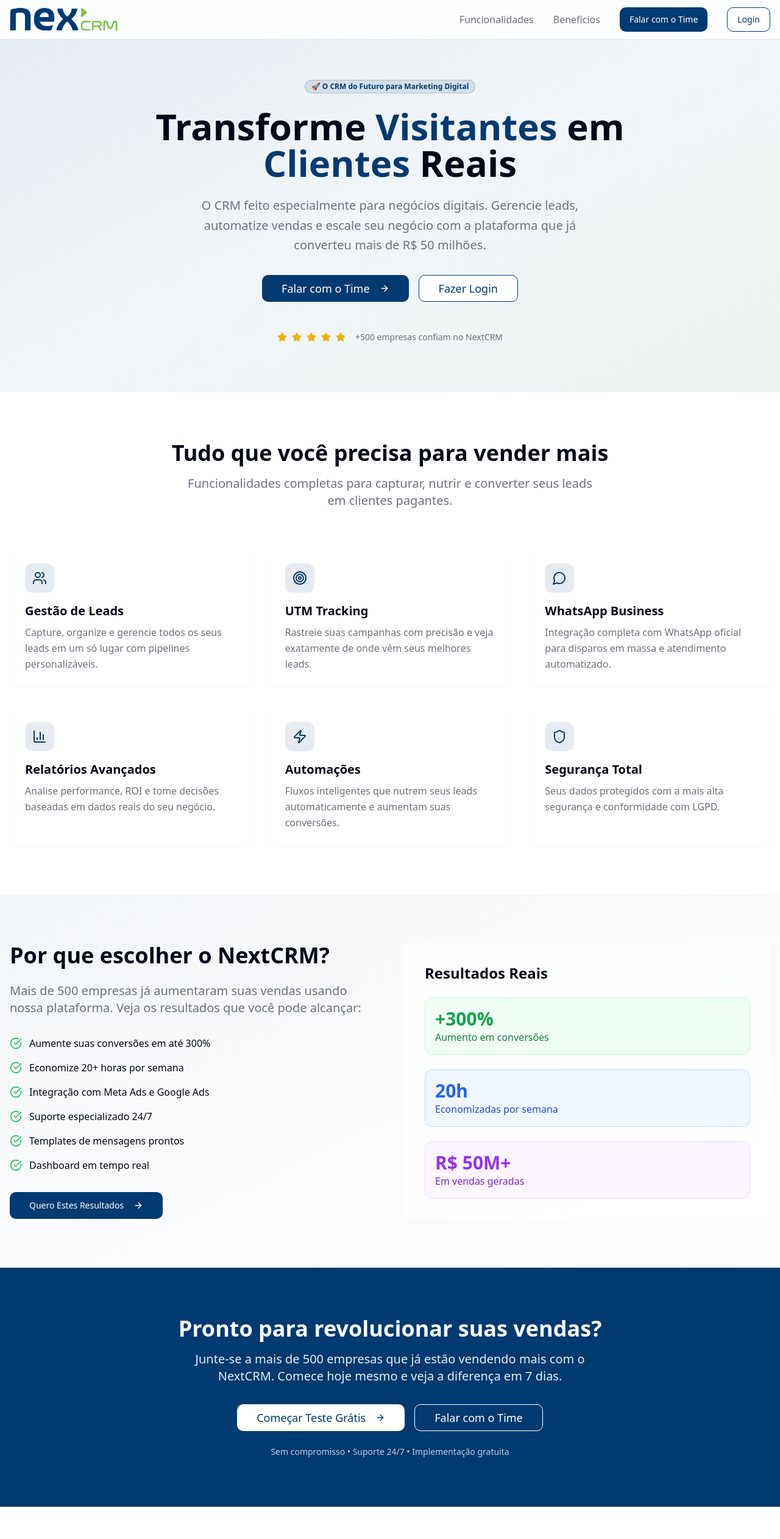
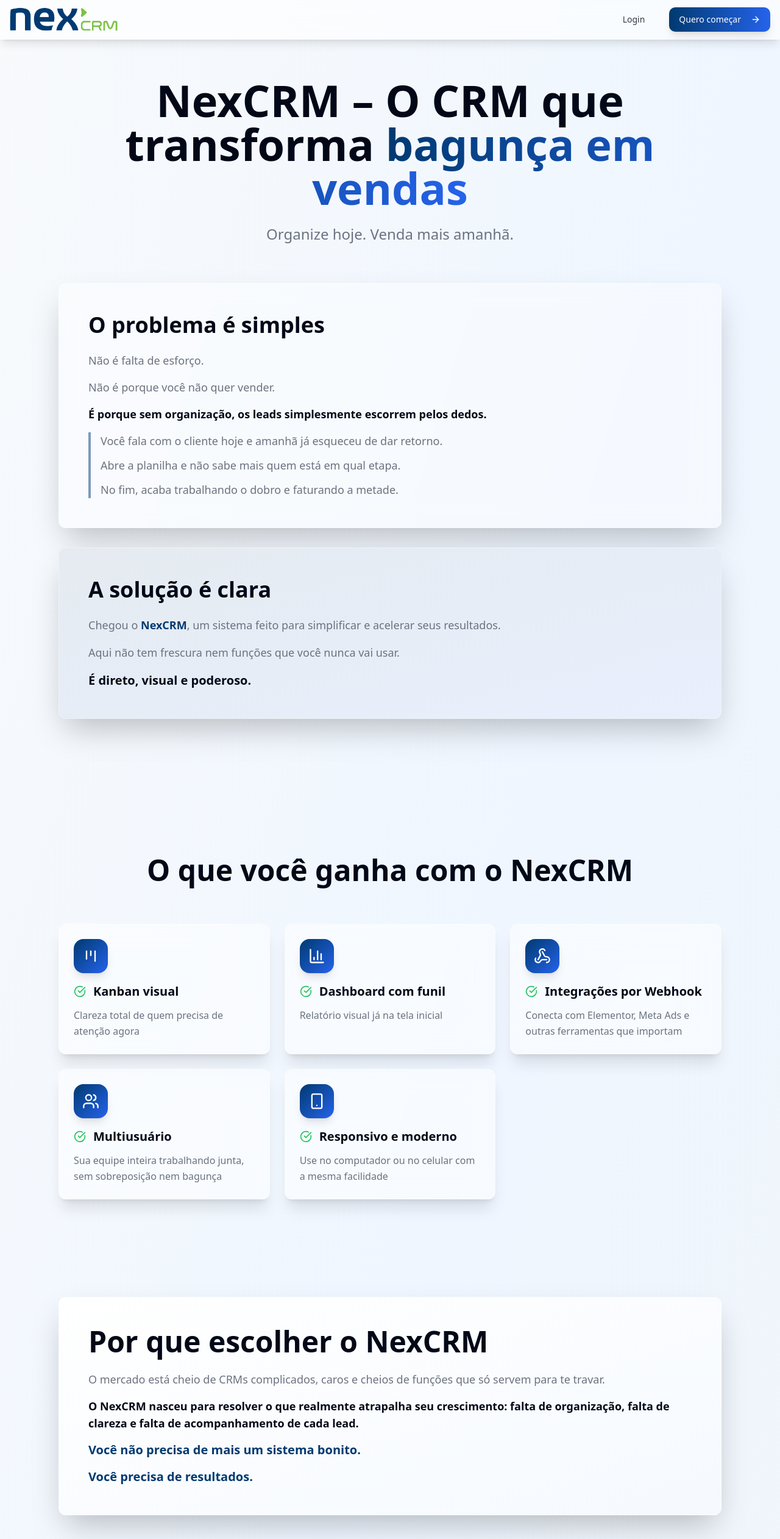
Before and after one commit to nexttecnologiacriativa/crmnex, a React (Vite) app: page / in a window 1280 px wide. Shown: the top 2524 px of the page at 61% size. Built offline with nearby package versions, Linux system fonts and the light colour scheme.

Commit message:
Update landing page design

```diff
--- a/src/components/LandingPage.tsx
+++ b/src/components/LandingPage.tsx
@@ -1,251 +1,297 @@
 import { Button } from "@/components/ui/button";
-import { Badge } from "@/components/ui/badge";
 import { Card, CardContent } from "@/components/ui/card";
-import { ArrowRight, Users, MessageCircle, BarChart3, Zap, Shield, Target, CheckCircle, Star, Menu, X } from "lucide-react";
+import { ArrowRight, CheckCircle, Kanban, BarChart3, Webhook, Users, Smartphone, Menu, X } from "lucide-react";
 import { useState } from "react";
+
 const LandingPage = () => {
   const [isMenuOpen, setIsMenuOpen] = useState(false);
+
   const handleLoginClick = () => {
     window.location.href = '/auth';
   };
+
   const handleCTAClick = () => {
-    const message = encodeURIComponent("Quero saber mais sobre o NextCRM");
-    window.open(`https://wa.me/5512974012534?text=${message}`, '_blank');
+    const message = encodeURIComponent("Olá, quero saber mais sobre o NexCRM");
+    window.open(`https://wa.me/5512991038427?text=${message}`, '_blank');
   };
-  const features = [{
-    icon: Users,
-    title: "Gestão de Leads",
-    description: "Capture, organize e gerencie todos os seus leads em um só lugar com pipelines personalizáveis."
-  }, {
-    icon: Target,
-    title: "UTM Tracking",
-    description: "Rastreie suas campanhas com precisão e veja exatamente de onde vêm seus melhores leads."
-  }, {
-    icon: MessageCircle,
-    title: "WhatsApp Business",
-    description: "Integração completa com WhatsApp oficial para disparos em massa e atendimento automatizado."
-  }, {
-    icon: BarChart3,
-    title: "Relatórios Avançados",
-    description: "Analise performance, ROI e tome decisões baseadas em dados reais do seu negócio."
-  }, {
-    icon: Zap,
-    title: "Automações",
-    description: "Fluxos inteligentes que nutrem seus leads automaticamente e aumentam suas conversões."
-  }, {
-    icon: Shield,
-    title: "Segurança Total",
-    description: "Seus dados protegidos com a mais alta segurança e conformidade com LGPD."
-  }];
-  const benefits = ["Aumente suas conversões em até 300%", "Economize 20+ horas por semana", "Integração com Meta Ads e Google Ads", "Suporte especializado 24/7", "Templates de mensagens prontos", "Dashboard em tempo real"];
-  return <div className="min-h-screen bg-background">
+
+  const features = [
+    {
+      icon: Kanban,
+      title: "Kanban visual",
+      description: "Clareza total de quem precisa de atenção agora"
+    },
+    {
+      icon: BarChart3,
+      title: "Dashboard com funil",
+      description: "Relatório visual já na tela inicial"
+    },
+    {
+      icon: Webhook,
+      title: "Integrações por Webhook",
+      description: "Conecta com Elementor, Meta Ads e outras ferramentas que importam"
+    },
+    {
+      icon: Users,
+      title: "Multiusuário",
+      description: "Sua equipe inteira trabalhando junta, sem sobreposição nem bagunça"
+    },
+    {
+      icon: Smartphone,
+      title: "Responsivo e moderno",
+      description: "Use no computador ou no celular com a mesma facilidade"
+    }
+  ];
+
+  const targetAudience = [
+    "Empreendedores que cansaram de perder vendas",
+    "Equipes comerciais que precisam de organização",
+    "Negócios que querem saber exatamente de onde vem cada cliente"
+  ];
+
+  return (
+    <div className="min-h-screen bg-gradient-to-br from-slate-50 via-blue-50 to-slate-100 dark:from-slate-950 dark:via-blue-950 dark:to-slate-900">
       {/* Navigation */}
-      <nav className="fixed top-0 w-full z-50 bg-white/80 backdrop-blur-lg border-b border-border">
+      <nav className="fixed top-0 w-full z-50 backdrop-blur-xl bg-white/60 dark:bg-slate-900/60 border-b border-white/20 shadow-lg">
         <div className="container mx-auto px-4">
           <div className="flex items-center justify-between h-16">
             <div className="flex items-center gap-3">
-              <img src="/nexcrm-logo.png" alt="NextCRM Logo" className="h-10" />
-
+              <img src="/nexcrm-logo.png" alt="NexCRM Logo" className="h-10" />
             </div>
 
-            {/* Desktop Menu */}
-            <div className="hidden md:flex items-center gap-8">
-              <a href="#features" className="text-muted-foreground hover:text-primary transition-colors">Funcionalidades</a>
-              <a href="#benefits" className="text-muted-foreground hover:text-primary transition-colors">Benefícios</a>
-
-              <Button onClick={handleCTAClick} className="bg-primary hover:bg-primary/90">
-                Falar com o Time
+            <div className="hidden md:flex items-center gap-6">
+              <Button onClick={handleLoginClick} variant="ghost" className="text-foreground/80 hover:text-foreground">
+                Login
               </Button>
-              <Button onClick={handleLoginClick} variant="outline" className="border-primary text-primary hover:bg-primary/10">
-                Login
+              <Button onClick={handleCTAClick} className="bg-gradient-to-r from-primary to-blue-600 hover:from-primary/90 hover:to-blue-600/90 text-white shadow-lg">
+                Quero começar
+                <ArrowRight className="ml-2 h-4 w-4" />
               </Button>
             </div>
 
-            {/* Mobile Menu Button */}
             <button className="md:hidden" onClick={() => setIsMenuOpen(!isMenuOpen)}>
               {isMenuOpen ? <X className="h-6 w-6" /> : <Menu className="h-6 w-6" />}
             </button>
           </div>
 
-          {/* Mobile Menu */}
-          {isMenuOpen && <div className="md:hidden py-4 border-t border-border">
+          {isMenuOpen && (
+            <div className="md:hidden py-4 border-t border-white/20">
               <div className="flex flex-col gap-4">
-                <a href="#features" className="text-muted-foreground hover:text-primary transition-colors">Funcionalidades</a>
-                <a href="#benefits" className="text-muted-foreground hover:text-primary transition-colors">Benefícios</a>
-                <a href="#pricing" className="text-muted-foreground hover:text-primary transition-colors">Preços</a>
-                <Button onClick={handleCTAClick} className="bg-primary hover:bg-primary/90">
-                  Falar com o Time
-                </Button>
-                <Button onClick={handleLoginClick} variant="outline" className="border-primary text-primary hover:bg-primary/10">
+                <Button onClick={handleLoginClick} variant="ghost" className="w-full justify-start">
                   Login
                 </Button>
+                <Button onClick={handleCTAClick} className="w-full bg-gradient-to-r from-primary to-blue-600 text-white">
+                  Quero começar
+                </Button>
               </div>
-            </div>}
+            </div>
+          )}
         </div>
       </nav>
 
       {/* Hero Section */}
-      <section className="pt-32 pb-20 bg-gradient-to-br from-primary/5 via-secondary/5 to-accent/5 bg-slate-100">
-        <div className="container mx-auto px-4">
-          <div className="text-center max-w-4xl mx-auto">
-            <Badge className="mb-6 bg-primary/10 text-primary hover:bg-primary/20 border-primary/20">
-              🚀 O CRM do Futuro para Marketing Digital
-            </Badge>
+      <section className="pt-32 pb-20 px-4">
+        <div className="container mx-auto max-w-6xl">
+          <div className="text-center mb-16">
+            <h1 className="text-5xl md:text-7xl font-bold text-foreground mb-6 leading-tight">
+              NexCRM – O CRM que transforma{" "}
+              <span className="bg-gradient-to-r from-primary to-blue-600 bg-clip-text text-transparent">
+                bagunça em vendas
+              </span>
+            </h1>
+            <p className="text-xl md:text-2xl text-muted-foreground max-w-3xl mx-auto leading-relaxed">
+              Organize hoje. Venda mais amanhã.
+            </p>
+          </div>
 
-            <h1 className="text-4xl md:text-6xl font-bold text-foreground mb-6 leading-tight">
-              Transforme <span className="text-primary">Visitantes</span> em{" "}
-              <span className="text-primary">Clientes</span> Reais
-            </h1>
+          {/* Problem Card */}
+          <Card className="backdrop-blur-xl bg-white/40 dark:bg-slate-900/40 border border-white/20 shadow-2xl mb-8">
+            <CardContent className="p-8 md:p-12">
+              <h2 className="text-3xl md:text-4xl font-bold text-foreground mb-6">
+                O problema é simples
+              </h2>
+              <div className="space-y-4 text-lg text-muted-foreground">
+                <p>Não é falta de esforço.</p>
+                <p>Não é porque você não quer vender.</p>
+                <p className="font-semibold text-foreground">É porque sem organização, os leads simplesmente escorrem pelos dedos.</p>
+                <div className="mt-6 space-y-3 pl-4 border-l-4 border-primary/50">
+                  <p>Você fala com o cliente hoje e amanhã já esqueceu de dar retorno.</p>
+                  <p>Abre a planilha e não sabe mais quem está em qual etapa.</p>
+                  <p>No fim, acaba trabalhando o dobro e faturando a metade.</p>
+                </div>
+              </div>
+            </CardContent>
+          </Card>
 
-            <p className="text-xl text-muted-foreground mb-8 max-w-2xl mx-auto leading-relaxed">
-              O CRM feito especialmente para negócios digitais. Gerencie leads, automatize vendas e
-              escale seu negócio com a plataforma que já converteu mais de R$ 50 milhões.
-            </p>
+          {/* Solution Card */}
+          <Card className="backdrop-blur-xl bg-gradient-to-br from-primary/10 to-blue-600/10 border border-white/30 shadow-2xl mb-16">
+            <CardContent className="p-8 md:p-12">
+              <h2 className="text-3xl md:text-4xl font-bold text-foreground mb-6">
+                A solução é clara
+              </h2>
+              <p className="text-lg text-muted-foreground leading-relaxed">
+                Chegou o <span className="font-bold text-primary">NexCRM</span>, um sistema feito para simplificar e acelerar seus resultados.
+              </p>
+              <p className="text-lg text-muted-foreground leading-relaxed mt-4">
+                Aqui não tem frescura nem funções que você nunca vai usar.
+              </p>
+              <p className="text-xl font-semibold text-foreground mt-4">
+                É direto, visual e poderoso.
+              </p>
+            </CardContent>
+          </Card>
+        </div>
+      </section>
 
-            <div className="flex flex-col sm:flex-row gap-4 justify-center mb-12">
-              <Button size="lg" className="bg-primary hover:bg-primary/90 text-primary-foreground px-8 py-4 text-lg" onClick={handleCTAClick}>
-                Falar com o Time
-                <ArrowRight className="ml-2 h-5 w-5" />
-              </Button>
-              <Button size="lg" variant="outline" className="px-8 py-4 text-lg border-primary text-primary hover:bg-primary/10" onClick={handleLoginClick}>
-                Fazer Login
-              </Button>
-            </div>
+      {/* Features Section */}
+      <section className="py-20 px-4">
+        <div className="container mx-auto max-w-6xl">
+          <div className="text-center mb-16">
+            <h2 className="text-4xl md:text-5xl font-bold text-foreground mb-4">
+              O que você ganha com o NexCRM
+            </h2>
+          </div>
 
-            <div className="flex items-center justify-center gap-2 text-sm text-muted-foreground">
-              <Star className="h-4 w-4 text-yellow-500 fill-current" />
-              <Star className="h-4 w-4 text-yellow-500 fill-current" />
-              <Star className="h-4 w-4 text-yellow-500 fill-current" />
-              <Star className="h-4 w-4 text-yellow-500 fill-current" />
-              <Star className="h-4 w-4 text-yellow-500 fill-current" />
-              <span className="ml-2">+500 empresas confiam no NextCRM</span>
-            </div>
+          <div className="grid grid-cols-1 md:grid-cols-2 lg:grid-cols-3 gap-6">
+            {features.map((feature, index) => (
+              <Card key={index} className="backdrop-blur-xl bg-white/50 dark:bg-slate-900/50 border border-white/20 shadow-xl hover:shadow-2xl transition-all duration-300 hover:-translate-y-1">
+                <CardContent className="p-6">
+                  <div className="w-14 h-14 bg-gradient-to-br from-primary to-blue-600 rounded-2xl flex items-center justify-center mb-4 shadow-lg">
+                    <feature.icon className="h-7 w-7 text-white" />
+                  </div>
+                  <div className="flex items-start gap-3 mb-3">
+                    <CheckCircle className="h-5 w-5 text-green-500 flex-shrink-0 mt-1" />
+                    <h3 className="text-xl font-semibold text-foreground">{feature.title}</h3>
+                  </div>
+                  <p className="text-muted-foreground leading-relaxed">{feature.description}</p>
+                </CardContent>
+              </Card>
+            ))}
           </div>
         </div>
       </section>
 
-      {/* Features Section */}
-      <section id="features" className="py-20 bg-background">
-        <div className="container mx-auto px-4">
-          <div className="text-center mb-16">
-            <h2 className="text-3xl md:text-4xl font-bold text-foreground mb-4">
-              Tudo que você precisa para vender mais
+      {/* Why Choose Section */}
+      <section className="py-20 px-4">
+        <div className="container mx-auto max-w-6xl">
+          <Card className="backdrop-blur-xl bg-gradient-to-br from-white/60 to-blue-50/60 dark:from-slate-900/60 dark:to-blue-950/60 border border-white/30 shadow-2xl">
+            <CardContent className="p-8 md:p-12">
+              <h2 className="text-4xl md:text-5xl font-bold text-foreground mb-6">
+                Por que escolher o NexCRM
+              </h2>
+              <div className="space-y-4 text-lg text-muted-foreground">
+                <p>O mercado está cheio de CRMs complicados, caros e cheios de funções que só servem para te travar.</p>
+                <p className="font-semibold text-foreground">
+                  O NexCRM nasceu para resolver o que realmente atrapalha seu crescimento: falta de organização, falta de clareza e falta de acompanhamento de cada lead.
+                </p>
+                <p className="text-xl font-bold text-primary mt-6">
+                  Você não precisa de mais um sistema bonito.
+                </p>
+                <p className="text-xl font-bold text-primary">
+                  Você precisa de resultados.
+                </p>
+              </div>
+            </CardContent>
+          </Card>
+        </div>
+      </section>
+
+      {/* Target Audience Section */}
+      <section className="py-20 px-4">
+        <div className="container mx-auto max-w-6xl">
+          <div className="text-center mb-12">
+            <h2 className="text-4xl md:text-5xl font-bold text-foreground mb-6">
+              Para quem é o NexCRM
             </h2>
-            <p className="text-xl text-muted-foreground max-w-2xl mx-auto">
-              Funcionalidades completas para capturar, nutrir e converter seus leads em clientes pagantes.
-            </p>
           </div>
 
-          <div className="grid grid-cols-1 md:grid-cols-2 lg:grid-cols-3 gap-8">
-            {features.map((feature, index) => <Card key={index} className="glass-card hover:scale-105 transition-all duration-300 border-primary/10">
-                <CardContent className="p-6">
-                  <div className="w-12 h-12 bg-primary/10 rounded-lg flex items-center justify-center mb-4">
-                    <feature.icon className="h-6 w-6 text-primary" />
-                  </div>
-                  <h3 className="text-xl font-semibold text-foreground mb-2">{feature.title}</h3>
-                  <p className="text-muted-foreground leading-relaxed">{feature.description}</p>
+          <div className="grid grid-cols-1 md:grid-cols-3 gap-6">
+            {targetAudience.map((audience, index) => (
+              <Card key={index} className="backdrop-blur-xl bg-white/50 dark:bg-slate-900/50 border border-white/20 shadow-xl">
+                <CardContent className="p-8 text-center">
+                  <CheckCircle className="h-12 w-12 text-green-500 mx-auto mb-4" />
+                  <p className="text-lg font-semibold text-foreground">{audience}</p>
                 </CardContent>
-              </Card>)}
+              </Card>
+            ))}
           </div>
         </div>
       </section>
 
-      {/* Benefits Section */}
-      <section id="benefits" className="py-20 bg-gradient-to-br from-primary/5 to-secondary/5">
-        <div className="container mx-auto px-4">
-          <div className="grid grid-cols-1 lg:grid-cols-2 gap-12 items-center">
-            <div>
+      {/* Urgency Section */}
+      <section className="py-20 px-4">
+        <div className="container mx-auto max-w-6xl">
+          <Card className="backdrop-blur-xl bg-red-50/50 dark:bg-red-950/30 border border-red-200/50 shadow-2xl">
+            <CardContent className="p-8 md:p-12 text-center">
               <h2 className="text-3xl md:text-4xl font-bold text-foreground mb-6">
-                Por que escolher o NextCRM?
+                O que acontece se você não agir
               </h2>
-              <p className="text-xl text-muted-foreground mb-8">
-                Mais de 500 empresas já aumentaram suas vendas usando nossa plataforma.
-                Veja os resultados que você pode alcançar:
+              <p className="text-lg text-muted-foreground leading-relaxed mb-4">
+                Cada dia que passa, você deixa clientes escaparem porque não tem controle.
               </p>
-
-              <div className="space-y-4">
-                {benefits.map((benefit, index) => <div key={index} className="flex items-center gap-3">
-                    <CheckCircle className="h-5 w-5 text-green-500 flex-shrink-0" />
-                    <span className="text-foreground">{benefit}</span>
-                  </div>)}
-              </div>
-
-              <Button size="lg" className="bg-primary hover:bg-primary/90 text-primary-foreground mt-8" onClick={handleCTAClick}>
-                Quero Estes Resultados
-                <ArrowRight className="ml-2 h-5 w-5" />
-              </Button>
-            </div>
-
-            <div className="relative">
-              <div className="glass-card p-8 border-primary/20">
-                <h3 className="text-2xl font-bold text-foreground mb-6">Resultados Reais</h3>
-                <div className="space-y-6">
-                  <div className="bg-green-50 p-4 rounded-lg border border-green-200">
-                    <div className="text-3xl font-bold text-green-600">+300%</div>
-                    <div className="text-green-700">Aumento em conversões</div>
-                  </div>
-                  <div className="bg-blue-50 p-4 rounded-lg border border-blue-200">
-                    <div className="text-3xl font-bold text-blue-600">20h</div>
-                    <div className="text-blue-700">Economizadas por semana</div>
-                  </div>
-                  <div className="bg-purple-50 p-4 rounded-lg border border-purple-200">
-                    <div className="text-3xl font-bold text-purple-600">R$ 50M+</div>
-                    <div className="text-purple-700">Em vendas geradas</div>
-                  </div>
-                </div>
-              </div>
-            </div>
-          </div>
+              <p className="text-xl font-semibold text-foreground">
+                São oportunidades indo embora enquanto você se perde em planilhas e lembretes no WhatsApp.
+              </p>
+            </CardContent>
+          </Card>
         </div>
       </section>
 
-      {/* CTA Section */}
-      <section className="py-20 bg-primary text-primary-foreground">
-        <div className="container mx-auto px-4 text-center">
-          <h2 className="text-3xl md:text-4xl font-bold mb-4">
-            Pronto para revolucionar suas vendas?
-          </h2>
-          <p className="text-xl mb-8 opacity-90 max-w-2xl mx-auto">
-            Junte-se a mais de 500 empresas que já estão vendendo mais com o NextCRM.
-            Comece hoje mesmo e veja a diferença em 7 dias.
-          </p>
+      {/* Final CTA Section */}
+      <section className="py-20 px-4">
+        <div className="container mx-auto max-w-4xl">
+          <Card className="backdrop-blur-xl bg-gradient-to-br from-primary/20 to-blue-600/20 border border-white/30 shadow-2xl">
+            <CardContent className="p-12 text-center">
+              <h2 className="text-4xl md:text-5xl font-bold text-foreground mb-6">
+                Está pronto para mudar o jogo?
+              </h2>
+              <p className="text-lg text-muted-foreground leading-relaxed mb-6">
+                O NexCRM não é só um sistema.
+              </p>
+              <p className="text-xl font-semibold text-foreground mb-4">
+                É a diferença entre trabalhar no escuro ou enxergar claramente cada etapa do seu funil.
+              </p>
+              <p className="text-xl font-semibold text-foreground mb-8">
+                É a diferença entre perder oportunidades todos os dias ou transformar cada lead em cliente.
+              </p>
 
-          <div className="flex flex-col sm:flex-row gap-4 justify-center">
-            <Button size="lg" variant="secondary" className="bg-white text-primary hover:bg-white/90 px-8 py-4 text-lg" onClick={handleCTAClick}>
-              Começar Teste Grátis
-              <ArrowRight className="ml-2 h-5 w-5" />
-            </Button>
-            <Button size="lg" variant="outline" onClick={handleCTAClick} className="border-white px-8 py-4 text-lg text-white bg-[#000a0e]/0">
-              Falar com o Time
-            </Button>
-          </div>
+              <div className="flex flex-col sm:flex-row gap-4 justify-center mb-6">
+                <Button
+                  size="lg"
+                  onClick={handleCTAClick}
+                  className="bg-gradient-to-r from-primary to-blue-600 hover:from-primary/90 hover:to-blue-600/90 text-white px-12 py-6 text-lg shadow-2xl"
+                >
+                  Quero começar com o NexCRM
+                  <ArrowRight className="ml-2 h-5 w-5" />
+                </Button>
+              </div>
 
-          <p className="text-sm mt-6 opacity-75">
-            Sem compromisso • Suporte 24/7 • Implementação gratuita
-          </p>
+              <p className="text-2xl font-bold text-primary">
+                👉 Organize hoje. Venda mais amanhã.
+              </p>
+            </CardContent>
+          </Card>
         </div>
       </section>
 
       {/* Footer */}
-      <footer className="py-12 bg-background border-t border-border">
-        <div className="container mx-auto px-4">
+      <footer className="py-12 px-4 backdrop-blur-xl bg-white/40 dark:bg-slate-900/40 border-t border-white/20">
+        <div className="container mx-auto">
           <div className="flex flex-col md:flex-row items-center justify-between">
             <div className="flex items-center gap-3 mb-4 md:mb-0">
-              <img src="/nexcrm-logo.png" alt="NextCRM Logo" className="h-10" />
-
+              <img src="/nexcrm-logo.png" alt="NexCRM Logo" className="h-10" />
             </div>
 
             <div className="text-center md:text-right">
-              <p className="text-muted-foreground mb-2">
-                O CRM feito para negócios digitais que querem vender mais
-              </p>
-              <p className="text-sm text-muted-foreground">
-                🔗 <span className="text-primary font-medium">www.nextcrm.com.br</span>
+              <p className="text-muted-foreground">
+                O CRM que transforma bagunça em vendas
               </p>
             </div>
           </div>
         </div>
       </footer>
-    </div>;
+    </div>
+  );
 };
+
 export default LandingPage;
```
